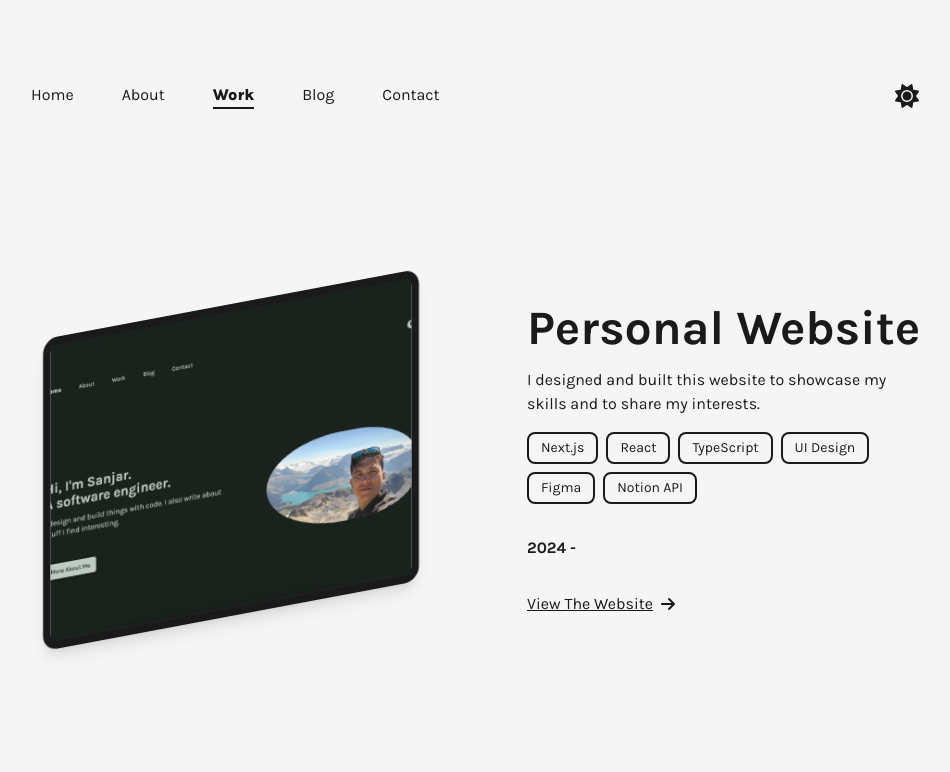
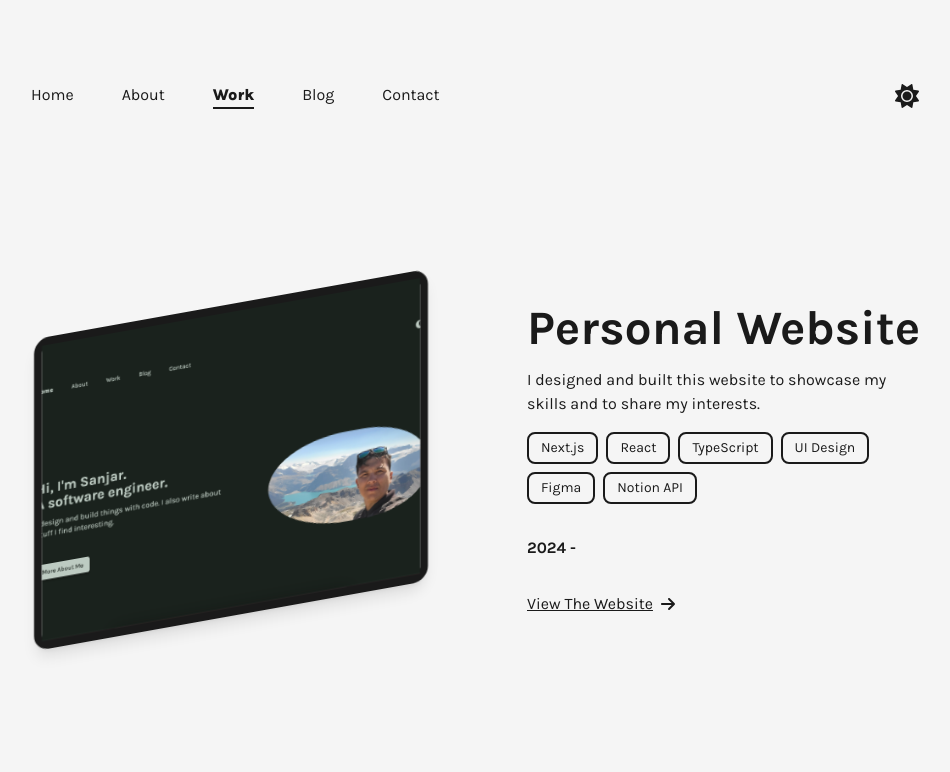
Before and after one commit to sanliverpool13/personal-website, a Next.js app: page /work in a window 1280 px wide. Shown: the top 772 px of the page, without its empty margins (161-1111 px from the left). Built offline with nearby package versions, Linux system fonts and the light colour scheme.

Commit message:
updated duration

```diff
--- a/src/components/work/workcard.tsx
+++ b/src/components/work/workcard.tsx
@@ -13,13 +13,15 @@ import {
 } from "@/lib/framer-motion";
 
 const containerVariants2 = {
-  hidden: { opacity: 0, y: -10, rotateY: 0, skewY: 0 },
+  hidden: { opacity: 0, y: -10, rotateY: -10, skewY: -10 },
   visible: {
     opacity: 1,
     y: 0,
-    rotateY: -20,
+    rotateY: -10,
     skewY: -10,
-    transition: { duration: 0.8 },
+    transition: {
+      duration: 1,
+    },
   },
 };
 
```
